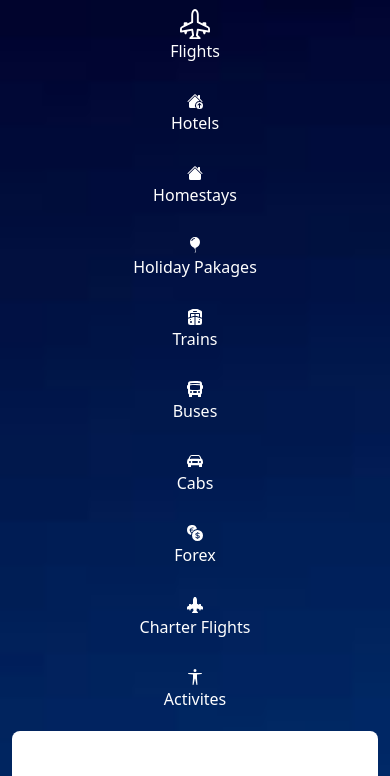
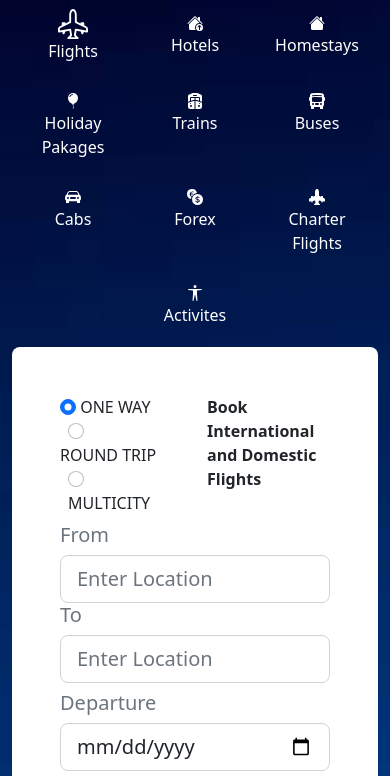
Before and after one commit to vikas342/mmt, a plain HTML site: page index.html in a window 390 px wide. Shown: the part 51-827 px from the top of the page. Drawn offline with nearby package versions, Linux system fonts and the light colour scheme.

Commit message:
bug fixed

```diff
--- a/index.html
+++ b/index.html
@@ -86,7 +86,7 @@
       top icons -->
       <div class="container">
         <div class="row justify-content-center">
-          <div class="col-lg-1 col-md-2 col-sm-3  text-white text-center my-1" id="second_top">
+          <div class="col-lg-1 col-md-2 col-4   text-white text-center my-1" id="second_top">
 
 
               <a href="" class="text-white">
@@ -101,7 +101,7 @@
 
           </div>
 
-          <div class="col-lg-1 col-md-2 col-sm-3  text-white text-center my-1" id="second_top">
+          <div class="col-lg-1 col-md-2 col-4   text-white text-center my-1" id="second_top">
             <a href="" class="text-white">
               <svg xmlns="http://www.w3.org/2000/svg" width="16" height="16" fill="currentColor"
                 class="bi bi-house-up-fill" viewBox="0 0 16 16">
@@ -115,7 +115,7 @@
             </a>
           </div>
 
-          <div class="col-lg-1 col-md-2 col-sm-3  text-white text-center my-1" id="second_top">
+          <div class="col-lg-1 col-md-2 col-4   text-white text-center my-1" id="second_top">
             <a href="" class="text-white">
               <svg xmlns="http://www.w3.org/2000/svg" width="16" height="16" fill="currentColor"
                 class="bi bi-house-fill" viewBox="0 0 16 16">
@@ -127,7 +127,7 @@
             </a>
           </div>
 
-          <div class="col-lg-1 col-md-2 col-sm-3  text-white text-center my-1" id="second_top">
+          <div class="col-lg-1 col-md-2 col-4   text-white text-center my-1" id="second_top">
             <a href="" class="text-white">
               <svg xmlns="http://www.w3.org/2000/svg" width="16" height="16" fill="currentColor"
                 class="bi bi-balloon-fill" viewBox="0 0 16 16">
@@ -138,7 +138,7 @@
             </a>
           </div>
 
-          <div class="col-lg-1 col-md-2 col-sm-3  text-white text-center my-1" id="second_top">
+          <div class="col-lg-1 col-md-2 col-4   text-white text-center my-1" id="second_top">
             <a href="" class="text-white">
               <svg xmlns="http://www.w3.org/2000/svg" width="16" height="16" fill="currentColor"
                 class="bi bi-train-freight-front-fill" viewBox="0 0 16 16">
@@ -149,7 +149,7 @@
             </a>
           </div>
 
-          <div class="col-lg-1 col-md-2 col-sm-3  text-white text-center my-1" id="second_top">
+          <div class="col-lg-1 col-md-2 col-4   text-white text-center my-1" id="second_top">
             <a href="" class="text-white">
               <svg xmlns="http://www.w3.org/2000/svg" width="16" height="16" fill="currentColor"
                 class="bi bi-bus-front-fill" viewBox="0 0 16 16">
@@ -160,7 +160,7 @@
             </a>
           </div>
 
-          <div class="col-lg-1 col-md-2 col-sm-3  text-white text-center my-1" id="second_top">
+          <div class="col-lg-1 col-md-2 col-4   text-white text-center my-1" id="second_top">
             <a href="" class="text-white">
               <svg xmlns="http://www.w3.org/2000/svg" width="16" height="16" fill="currentColor"
                 class="bi bi-car-front-fill" viewBox="0 0 16 16">
@@ -171,7 +171,7 @@
             </a>
           </div>
 
-          <div class="col-lg-1 col-md-2 col-sm-3  text-white text-center my-1" id="second_top">
+          <div class="col-lg-1 col-md-2 col-4   text-white text-center my-1" id="second_top">
             <a href="" class="text-white">
               <svg xmlns="http://www.w3.org/2000/svg" width="16" height="16" fill="currentColor"
                 class="bi bi-currency-exchange" viewBox="0 0 16 16">
@@ -182,7 +182,7 @@
             </a>
           </div>
 
-          <div class="col-lg-1 col-md-2 col-sm-3  text-white text-center my-1" id="second_top">
+          <div class="col-lg-1 col-md-2 col-4   text-white text-center my-1" id="second_top">
             <a href="" class="text-white">
               <svg xmlns="http://www.w3.org/2000/svg" width="16" height="16" fill="currentColor"
                 class="bi bi-airplane-engines-fill" viewBox="0 0 16 16">
@@ -193,7 +193,7 @@
             </a>
           </div>
 
-          <div class="col-lg-1 col-md-2 col-sm-3  text-white text-center my-1" id="second_top">
+          <div class="col-lg-1 col-md-2 col-4   text-white text-center my-1" id="second_top">
             <a href="" class="text-white">
               <svg xmlns="http://www.w3.org/2000/svg" width="16" height="16" fill="currentColor"
                 class="bi bi-universal-access" viewBox="0 0 16 16">
```
